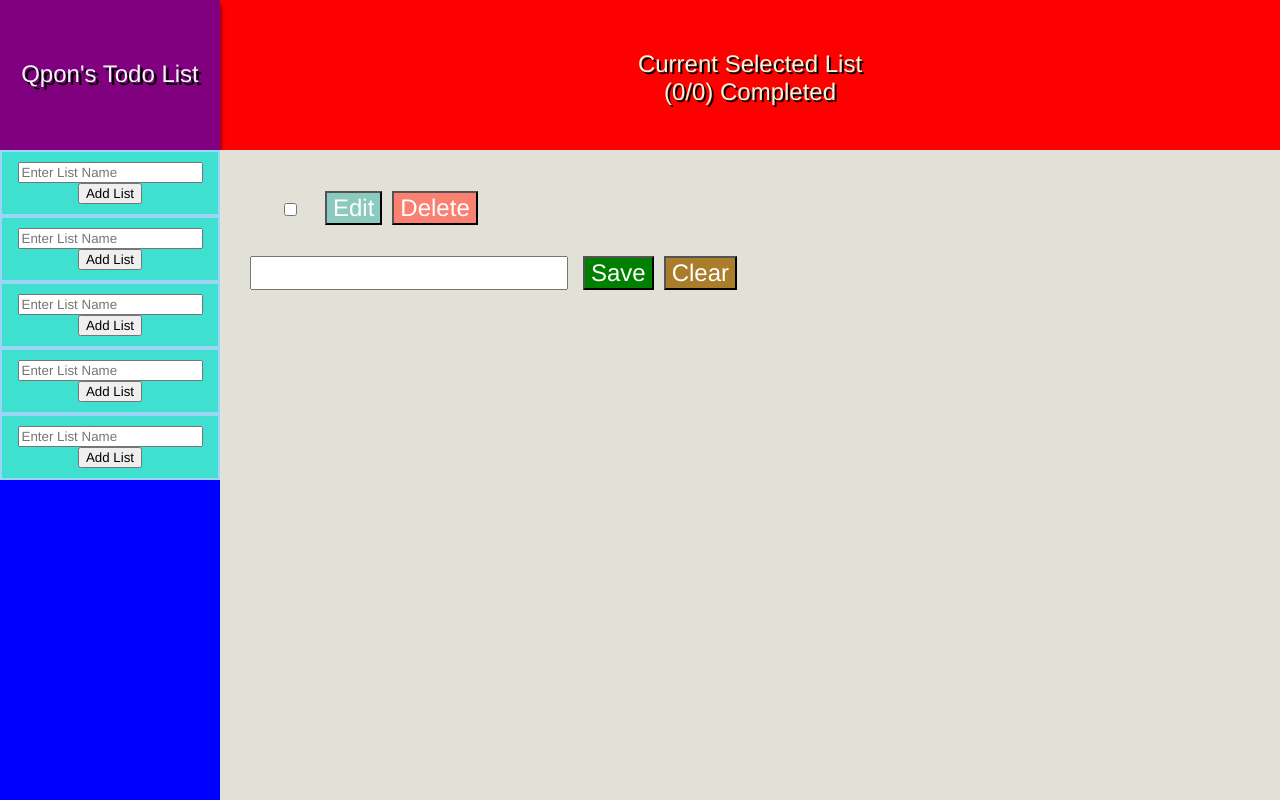
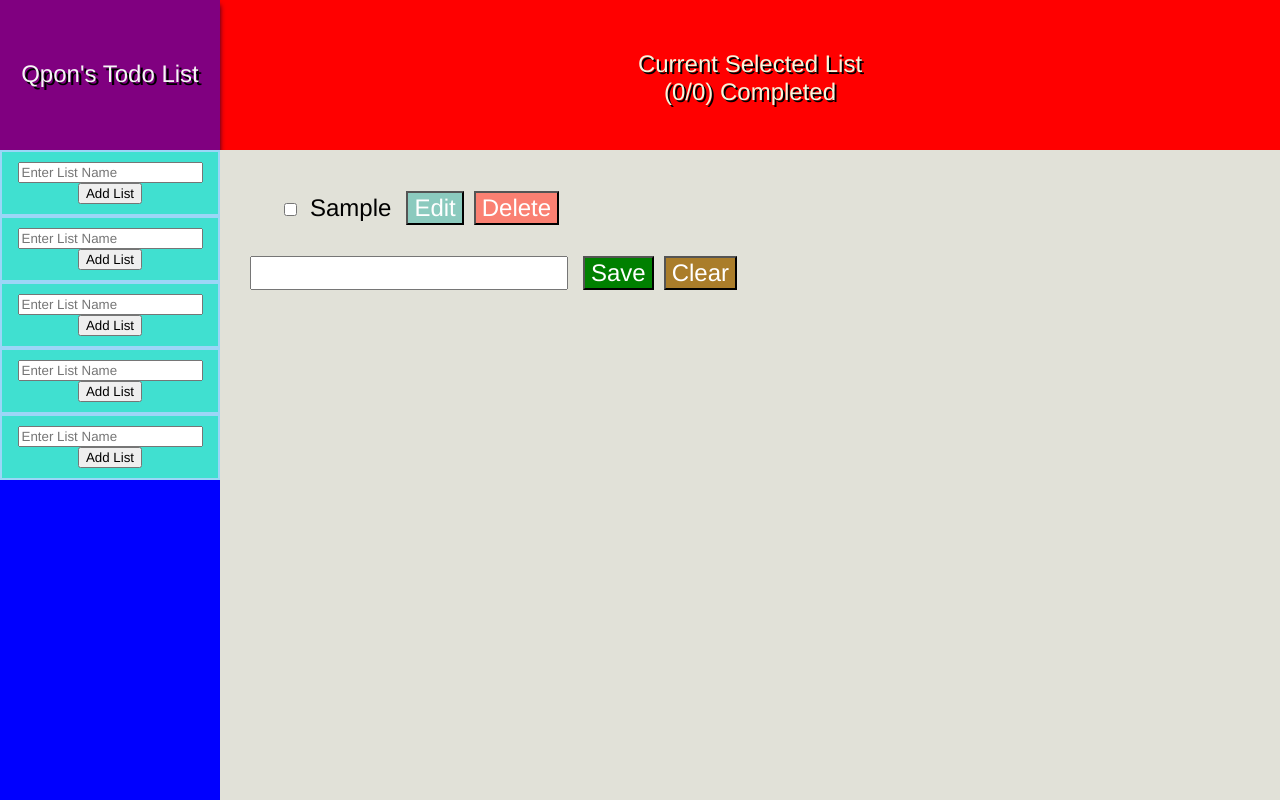
Before and after one commit to Qpons/react-test, a React (Create React App) app: page / in a window 1280 px wide. Both pictures are taken after typing "Sample" into the empty fields and a click on the button "Save". Built offline with nearby package versions, Linux system fonts and the light colour scheme.

Commit message:
issue-2-patch: Remove isCompleted state from Item and pass down completion status from index instead. Change tempItem to tempValue.

```diff
--- a/src/components/list-items/Item.jsx
+++ b/src/components/list-items/Item.jsx
@@ -2,13 +2,12 @@ import React, { useState } from 'react';
 import PropTypes from 'prop-types';
 import './style.css';
 
-const Item = ({ item, onDelete, onEdit }) => {
+const Item = ({ item, isComplete, onDelete, onEdit }) => {
   const [editStatus, setEditStatus] = useState(false);
-  const [tempItem, setTempItem] = useState(item);
-  const [isCompleted, setIsCompleted] = useState(false);
+  const [tempValue, setTempValue] = useState(item);
 
   const handleEntry = (event) => {
-    setTempItem(event.target.value);
+    setTempValue(event.target.value);
   };
 
   return (
@@ -16,10 +15,10 @@ const Item = ({ item, onDelete, onEdit }) => {
       <input
         type='checkbox'
         value={item}
-        checked={isCompleted}
+        checked={isComplete}
         onChange={() => {
-          setIsCompleted(!isCompleted);
-          onEdit(tempItem, isCompleted);
+          setIsCompleted(!isComplete);
+          onEdit(tempValue, isComplete);
         }}
       />
 
@@ -28,18 +27,18 @@ const Item = ({ item, onDelete, onEdit }) => {
           <input
             className='incomplete'
             type='text'
-            value={tempItem}
+            value={tempValue}
             onChange={handleEntry}
           />
 
           <button
             className='item-button save-btn'
             onClick={() => {
-              if (tempItem === '') {
+              if (tempValue === '') {
                 alert('Cannot save empty name!');
               } else {
                 setEditStatus(false);
-                onEdit(tempItem, isCompleted);
+                onEdit(tempValue, isComplete);
               }
             }}
           >
@@ -50,7 +49,7 @@ const Item = ({ item, onDelete, onEdit }) => {
             className='item-button cancel-btn'
             onClick={() => {
               setEditStatus(false);
-              setTempItem(item);
+              setTempValue(item);
             }}
           >
             {'Cancel'}
@@ -58,9 +57,7 @@ const Item = ({ item, onDelete, onEdit }) => {
         </>
       ) : (
         <>
-          <span className={isCompleted ? 'complete' : 'incomplete'}>
-            {item}
-          </span>
+          <span className={isComplete ? 'complete' : 'incomplete'}>{item}</span>
 
           <button
             className='item-button edit-btn'
--- a/src/components/list-items/index.jsx
+++ b/src/components/list-items/index.jsx
@@ -19,8 +19,9 @@ const Items = () => {
       <ol>
         {items.map((item, index) => (
           <Item
-            item={item.todoItem}
+            item={item.value}
             key={index}
+            isComplete={item.completed}
             onEdit={(item, checkStatus) => {
               const before = items.slice(0, index);
               const after = items.slice(index + 1);
```
